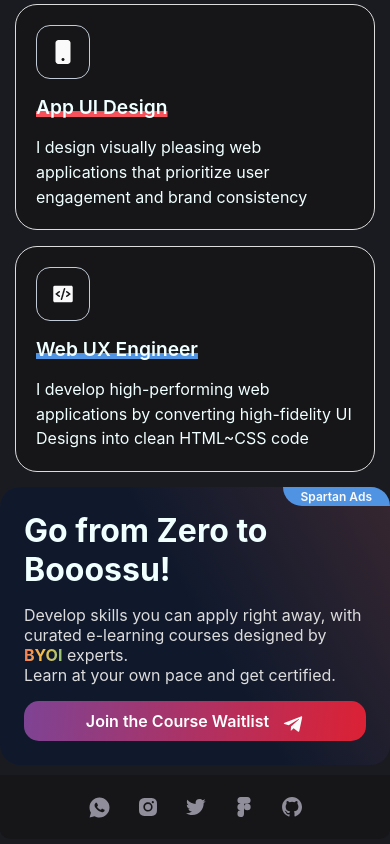
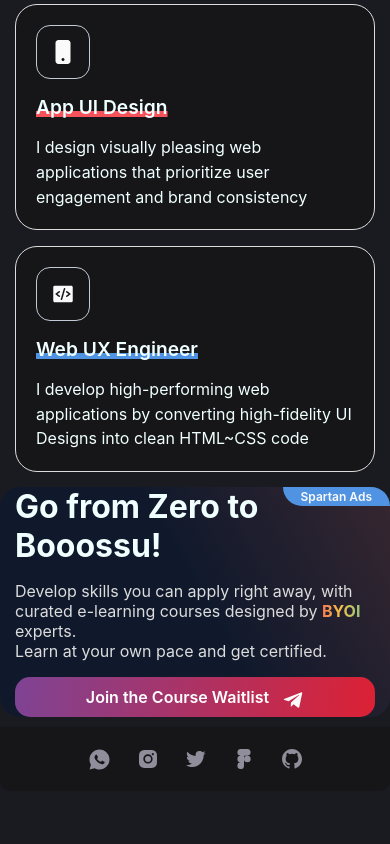
Before and after one commit to joeokat/Portfolio2.0, a React (Create React App) app: page / in a window 390 px wide. Shown: the part 691-1535 px from the top of the page. After the commit the page ends 1487 px from the top, so only its background shows below. Built offline with nearby package versions, Linux system fonts and the light colour scheme.

Commit message:
Update App.css

```diff
--- a/src/App.css
+++ b/src/App.css
@@ -388,7 +388,8 @@ span {
     flex-direction: column;
   }
 
-  /* .portfolio--card {
-
-  } */
+  .card {
+    padding: 0 15px;
+    width: 100%;
+  }
 }
```
